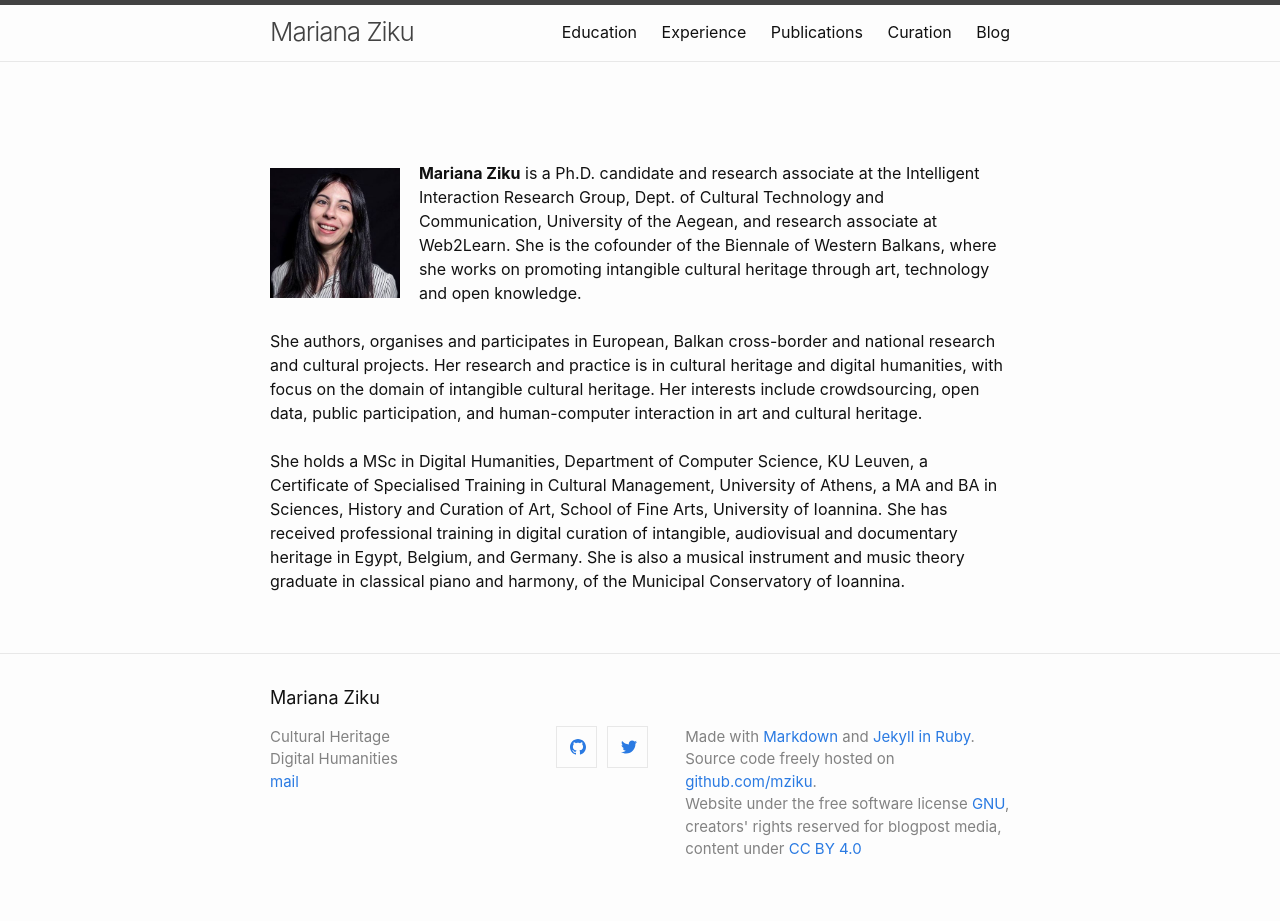
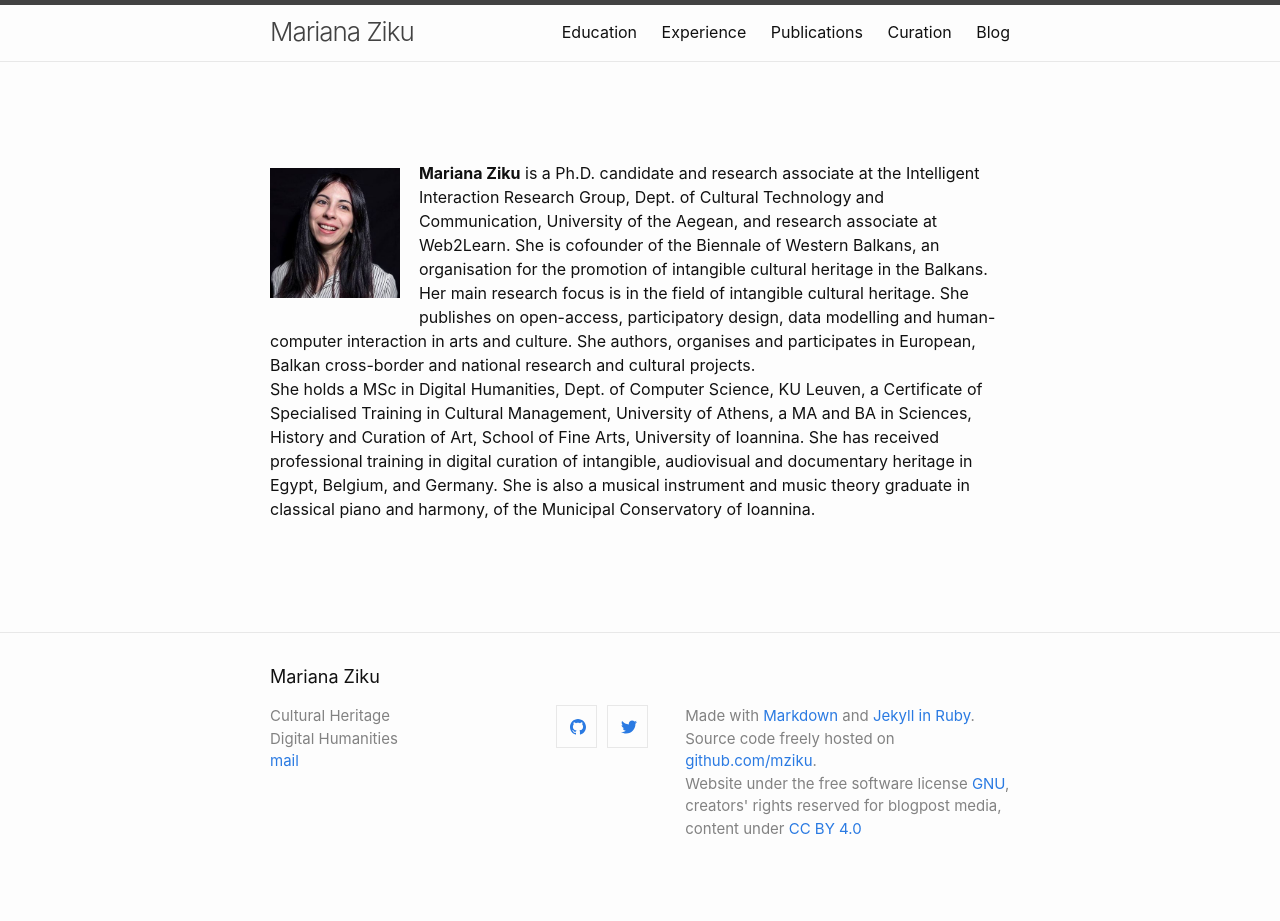
Before and after one commit to mziku/mziku.github.io, a Jekyll site: the page built from index.md, in a window 1280 px wide. Built offline with Jekyll 4.4.1, drawn with Linux system fonts in a browser that asks for light colours; after the commit the page ends 900 px from its top, so only the background shows below that.

Commit message:
index.md

```diff
--- a/index.md
+++ b/index.md
@@ -4,10 +4,8 @@ layout: page
 
 <br>
 <p style="float: left;"><img src="https://mziku.github.io/images/10574310_795517237244850_4768544535441850499_n(1).jpg" style="float:left; margin-top:2mm; margin-right:5mm; margin-left:5;" alt="mariana-ziku-profile-picture" width="130" height="auto"></p>
-**Mariana Ziku** is a Ph.D. candidate and research associate at the Intelligent Interaction Research Group, Dept. of Cultural Technology and Communication, University of the Aegean, and research associate at Web2Learn. She is the cofounder of the Biennale of Western Balkans, where she works on promoting intangible cultural heritage through art, technology and open knowledge.
+**Mariana Ziku** is a Ph.D. candidate and research associate at the Intelligent Interaction Research Group, Dept. of Cultural Technology and Communication, University of the Aegean, and research associate at Web2Learn. She is cofounder of the Biennale of Western Balkans, an organisation for the promotion of intangible cultural heritage in the Balkans.
 <br>
+Her main research focus is in the field of intangible cultural heritage. She publishes on open-access, participatory design, data modelling and human-computer interaction in arts and culture. She authors, organises and participates in European, Balkan cross-border and national research and cultural projects.
 <br>
-She authors, organises and participates in European, Balkan cross-border and national research and cultural projects. Her research and practice is in cultural heritage and digital humanities, with focus on the domain of intangible cultural heritage. Her interests include crowdsourcing, open data, public participation, and human-computer interaction in art and cultural heritage.
-<br>
-<br>
-She holds a MSc in Digital Humanities, Department of Computer Science, KU Leuven, a Certificate of Specialised Training in Cultural Management, University of Athens, a MA and BA in Sciences, History and Curation of Art, School of Fine Arts, University of Ioannina. She has received professional training in digital curation of intangible, audiovisual and documentary heritage in Egypt, Belgium, and Germany. She is also a musical instrument and music theory graduate in classical piano and harmony, of the Municipal Conservatory of Ioannina.
+She holds a MSc in Digital Humanities, Dept. of Computer Science, KU Leuven, a Certificate of Specialised Training in Cultural Management, University of Athens, a MA and BA in Sciences, History and Curation of Art, School of Fine Arts, University of Ioannina. She has received professional training in digital curation of intangible, audiovisual and documentary heritage in Egypt, Belgium, and Germany. She is also a musical instrument and music theory graduate in classical piano and harmony, of the Municipal Conservatory of Ioannina.
```
